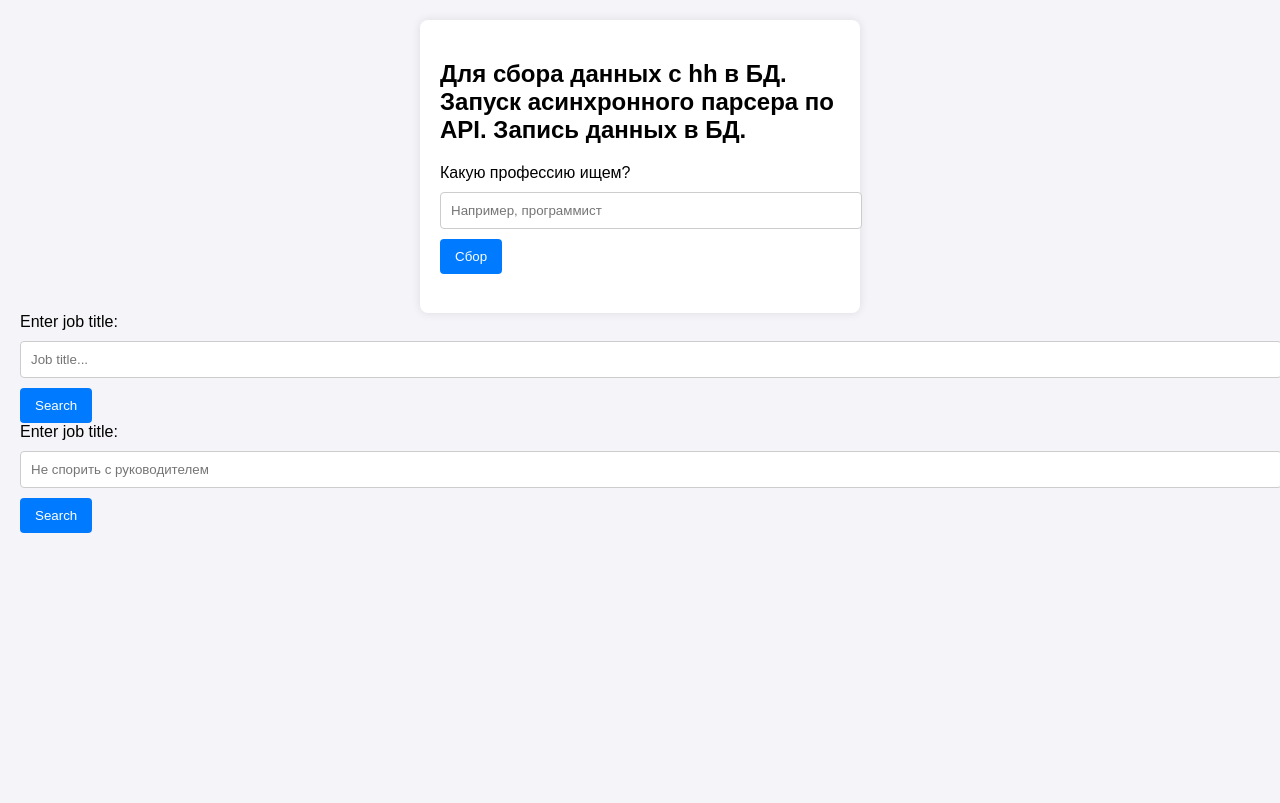
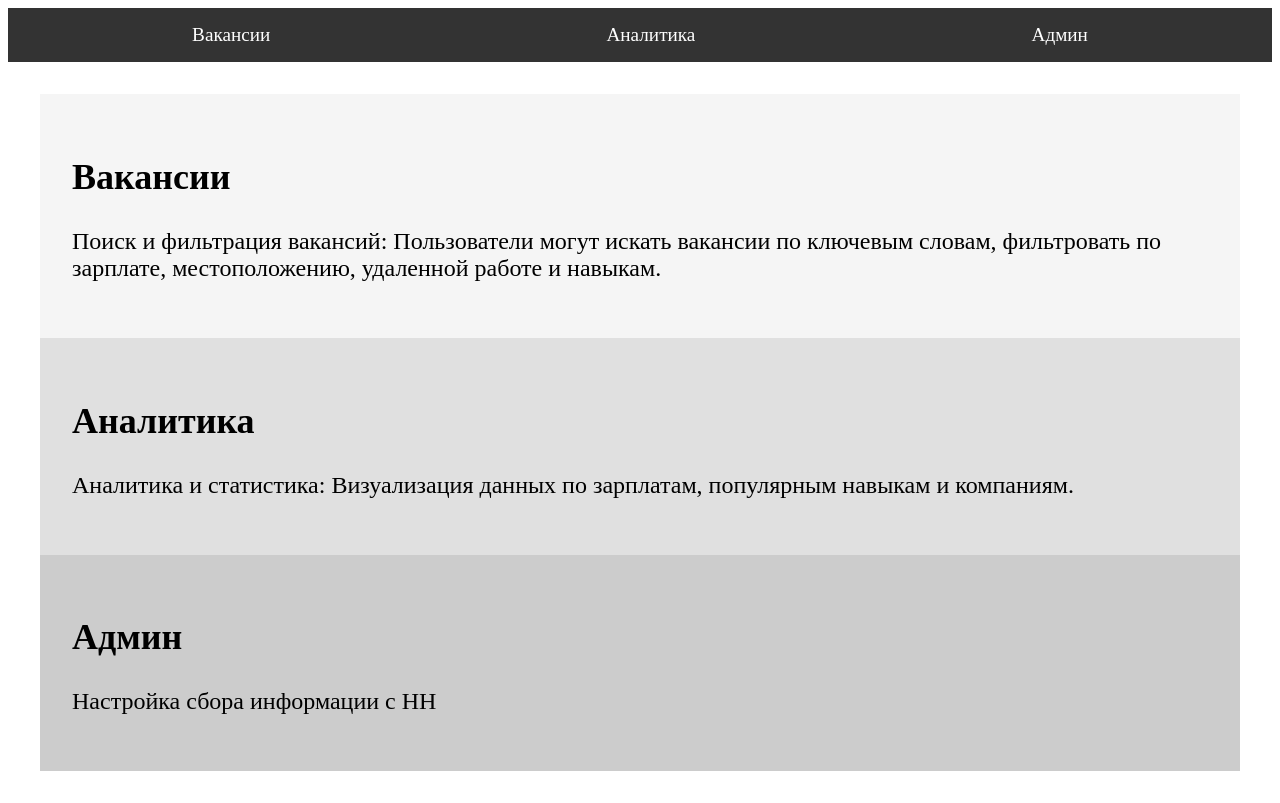
Before and after one commit to RaphaelPi24/hh, a Flask app: page / in a window 1280 px wide. Before the commit the page ends 533 px from the top, so only its background shows below. Run offline with Flask 3, Linux system fonts and the light colour scheme; parts of the project's set-up code (start-up, migrations or seed data) failed here and were passed over; some libraries are stand-ins or nearby versions.

Commit message:
refactor base.html

```diff
--- /dev/null
+++ b/static/styles.css
@@ -0,0 +1,46 @@
+/* Стили для шапки */
+header {
+    background-color: #333;
+    padding: 1rem;
+}
+
+.menu {
+    list-style-type: none;
+    margin: 0;
+    padding: 0;
+    display: flex;
+    justify-content: space-around;
+}
+
+.menu li a {
+    color: white;
+    text-decoration: none;
+    font-size: 1.2rem;
+}
+
+/* Основные разделы */
+main {
+    margin: 2rem;
+}
+
+/* Секция Вакансии */
+#vacancies {
+    padding: 2rem;
+    background-color: #f5f5f5;
+    font-size: 1.5rem;
+}
+
+/* Секция Аналитика */
+#analytics {
+    padding: 2rem;
+    background-color: #e0e0e0;
+    font-size: 1.5rem;
+}
+
+/* Маленький раздел Админ */
+#admin {
+    padding: 2rem;
+    background-color: #ccc;
+    font-size: 1.5rem;
+     /* Ограничиваем ширину раздела */
+}
--- a/templates/views/base.html
+++ b/templates/views/base.html
@@ -1,125 +1,39 @@
 <!DOCTYPE html>
-<html lang="en">
+<html lang="ru">
 <head>
     <meta charset="UTF-8">
     <meta name="viewport" content="width=device-width, initial-scale=1.0">
-    <script src="https://unpkg.com/htmx.org@1.9.3"></script>
-    <title>Text Input Page</title>
-    <style>
-        body {
-            font-family: Arial, sans-serif;
-            margin: 0;
-            padding: 20px;
-            background-color: #f4f4f9;
-        }
-
-        .container {
-            max-width: 400px;
-            margin: auto;
-            background-color: #fff;
-            padding: 20px;
-            box-shadow: 0 0 10px rgba(0, 0, 0, 0.1);
-            border-radius: 8px;
-        }
-
-        input[type="text"] {
-            width: 100%;
-            padding: 10px;
-            margin: 10px 0;
-            border: 1px solid #ccc;
-            border-radius: 4px;
-        }
-
-        button {
-            background-color: #007BFF;
-            color: white;
-            padding: 10px 15px;
-            border: none;
-            border-radius: 4px;
-            cursor: pointer;
-        }
-
-        button:hover {
-            background-color: #0056b3;
-        }
-
-        .card {
-            background-color: white;
-            border-radius: 10px;
-            box-shadow: 0 4px 8px rgba(0, 0, 0, 0.1);
-            padding: 20px;
-            margin: 20px 0;
-            max-width: 600px;
-        }
-
-        .card h3 {
-            margin: 0;
-            color: #333;
-        }
-
-        .card .company {
-            color: #007BFF;
-            font-weight: bold;
-        }
-
-        .card .location, .card .salary {
-            color: #666;
-            margin-top: 10px;
-        }
-         button {
-            background-color: #007BFF; /* Синий по умолчанию */
-            color: white;
-            padding: 10px 15px;
-            border: none;
-            border-radius: 4px;
-            cursor: pointer;
-        }
-
-        button.clicked {
-            background-color: #28a745; /* Зеленый после нажатия */
-        }
-
-        button:hover {
-            background-color: #0056b3;
-        }
-    </style>
+    <title>hh-ashechka</title>
+    <link rel="stylesheet" href="{{ url_for('static', filename='styles.css') }}">
 </head>
 <body>
+    <!-- Шапка -->
+    <header>
+        <nav>
+            <ul class="menu">
+                <li><a href="#vacancies">Вакансии</a></li>
+                <li><a href="#analytics">Аналитика</a></li>
+                <li><a href="#admin">Админ</a></li>
+            </ul>
+        </nav>
+    </header>
 
+    <!-- Основное содержимое -->
+    <main>
+        <section id="vacancies">
+            <h1>Вакансии</h1>
+            <p>Поиск и фильтрация вакансий: Пользователи могут искать вакансии по ключевым словам, фильтровать по зарплате, местоположению, удаленной работе и навыкам.</p>
+        </section>
 
-<div class="container">
-    <h2>Для сбора данных с hh в БД. Запуск асинхронного парсера по API. Запись данных в БД.</h2>
-    <form action="{{ url_for('collect_vacancies') }}" method="POST">
-        <label for="user-input">Какую профессию ищем?</label>
-        <input type="text" id="input_prof" name="input_prof_name" placeholder="Например, программист">
-        <button type="submit">Сбор</button>
-        <h3>{{ text }}</h3>
-    </form>
-</div>
+        <section id="analytics">
+            <h1>Аналитика</h1>
+            <p>Аналитика и статистика: Визуализация данных по зарплатам, популярным навыкам и компаниям.</p>
+        </section>
 
-<form id="search-form" hx-post="{{ url_for('get_show') }}" hx-target="#results" hx-swap="innerHTML">
-    <label for="search">Enter job title:</label>
-    <input type="text" id="search" name="user-input" placeholder="Job title..." required>
-    <button type="submit" id="search-button">Search</button>
-</form>
-<div id="results">
-    <!-- Здесь будут появляться вакансии -->
-</div>
-
-<form id="search-form-skill" hx-post="{{ url_for('search_by_skills') }}" hx-target="#results_skill" hx-swap="innerHTML">
-    <label for="search">Enter job title:</label>
-    <input type="text" id="search_skill" name="skill-input" placeholder="Не спорить с руководителем" required>
-    <button type="submit" id="search-button">Search</button>
-</form>
-<div id="results_skill">
-    <!-- Здесь будут появляться вакансии -->
-</div>
-
- <script>
-        document.getElementById('search-button').addEventListener('click', function () {
-            // Добавляем класс clicked при нажатии
-            this.classList.add('clicked');
-        });
-    </script>
+        <section id="admin">
+            <h1>Админ</h1>
+            <p>Настройка сбора информации с HH</p>
+        </section>
+    </main>
 </body>
 </html>
```
